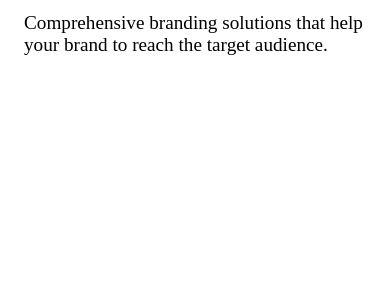
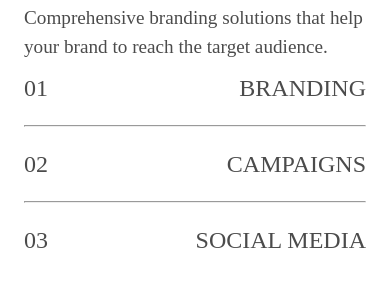
Before and after one commit to harbanssinghtoor/ResponsiveDesign2, a plain HTML site: page index.html in a window 390 px wide. Shown: the part 637-924 px from the top of the page. Before the commit the page ends 844 px from the top, so only its background shows below. Drawn offline with Linux system fonts and the light colour scheme.

Commit message:
Completed Mobile View

```diff
--- a/index.html
+++ b/index.html
@@ -27,6 +27,24 @@
             <div class="bottom">
                 <h1>Unleashing your Brand's Potential</h1>
                 <p>Comprehensive branding solutions that help your brand to reach the target audience.</p>
+
+                <div class="services">
+                    <div class="service">
+                        <p>01</p>
+                        <p>BRANDING</p>
+                    </div>
+                    <hr>
+                    <div class="service">
+                        <p>02</p>
+                        <p>CAMPAIGNS</p>
+                    </div>
+                    <hr>
+                    <div class="service">
+                        <p>03</p>
+                        <p>SOCIAL MEDIA</p>
+                    </div>
+                    <div class="line"></div>
+                </div>
             </div>
         </section>
     </main>
--- a/style.scss
+++ b/style.scss
@@ -60,7 +60,7 @@ main {
       width: 100%;
       display: flex;
       flex-direction: column;
-      gap: 1rem;
+      gap: 0.5rem;
 
       h1 {
         text-transform: uppercase;
@@ -72,6 +72,31 @@ main {
       p {
         font-size: 1.2rem;
         font-weight: 200;
+        line-height: 1.5;
+        opacity: 0.7;
+      }
+
+      .services {
+        display: flex;
+        flex-direction: column;
+        gap: 1.2rem;
+        width: 100%;
+
+        .service {
+          width: 100%;
+          display: flex;
+          justify-content: space-between;
+
+          p {
+            text-transform: uppercase;
+            font-size: 1.5rem;
+            font-weight: 400;
+          }
+        }
+        // .line {
+        //   height: 0.1rem;
+        //   background-color: grey;
+        // }
       }
     }
   }
```
Also changed, not shown: style.css, 1 other file.
